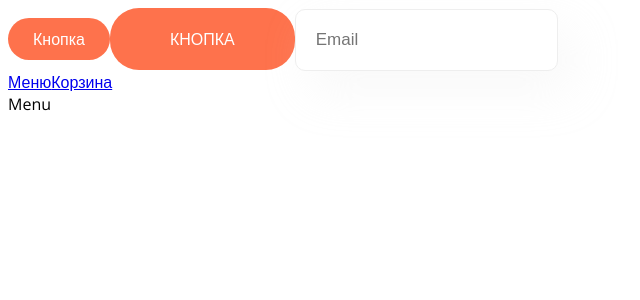
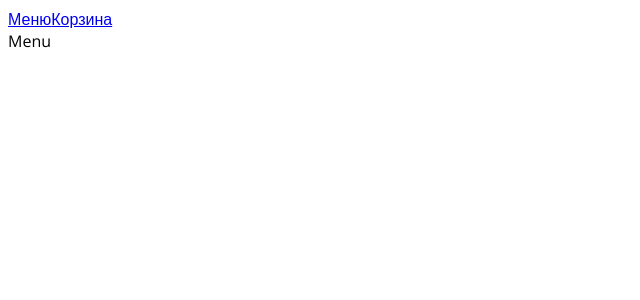
Before and after one commit to Likich02/pizza-app, a React (Vite) app: page / in a window 1280 px wide. Shown: the top 300 px of the page, without its empty margins (0-640 px from the left). Built offline with nearby package versions, Linux system fonts and the light colour scheme.

Commit message:
add Link & Outlet

```diff
--- a/src/App.tsx
+++ b/src/App.tsx
@@ -2,25 +2,10 @@
 
 import Button from "./components/Button/Button";
 import Input from "./components/Input/Input";
-import { RouterProvider, createBrowserRouter } from "react-router-dom";
+import { Link, RouterProvider, createBrowserRouter } from "react-router-dom";
 import { Cart } from "./pages/Cart/Cart";
 import { Menu } from "./pages/Menu/Menu";
 import { Error } from "./pages/Error/Error";
-
-const router = createBrowserRouter([
-  {
-    path: "/",
-    element: <Menu />,
-  },
-  {
-    path: "/cart",
-    element: <Cart />,
-  },
-  {
-    path: "*",
-    element: <Error />,
-  },
-]);
 
 function App() {
   const [counter, setCounter] = useState<number>(0);
@@ -36,11 +21,6 @@
         Кнопка
       </Button>
       <Input placeholder="Email" />
-      <div>
-        <a href="/">Меню</a>
-        <a href="/cart">Корзина</a>
-      </div>
-      <RouterProvider router={router} />
     </>
   );
 }
--- /dev/null
+++ b/src/layout/Menu/Menu.tsx
@@ -0,0 +1,15 @@
+import { Link, Outlet } from "react-router-dom";
+
+export function Layout() {
+  return (
+    <div>
+      <div>
+        <Link to="/">Меню</Link>
+        <Link to="/cart">Корзина</Link>
+      </div>
+      <div>
+        <Outlet />
+      </div>
+    </div>
+  );
+}
--- a/src/main.tsx
+++ b/src/main.tsx
@@ -2,10 +2,40 @@
 import ReactDOM from "react-dom/client";
 import App from "./App.tsx";
 import "./index.css";
-import { BrowserRouter } from "react-router-dom";
+import {
+  BrowserRouter,
+  RouterProvider,
+  createBrowserRouter,
+} from "react-router-dom";
+import { Menu } from "./pages/Menu/Menu.tsx";
+import { Cart } from "./pages/Cart/Cart.tsx";
+import { Error } from "./pages/Error/Error.tsx";
+import { Layout } from "./layout/Menu/Menu.tsx";
+
+const router = createBrowserRouter([
+  {
+    path: "/",
+    element: <Layout />,
+    children: [
+      {
+        path: "/",
+        element: <Menu />,
+      },
+      {
+        path: "/cart",
+        element: <Cart />,
+      },
+    ],
+  },
+
+  {
+    path: "*",
+    element: <Error />,
+  },
+]);
 
 ReactDOM.createRoot(document.getElementById("root")!).render(
   <React.StrictMode>
-    <App />
+    <RouterProvider router={router} />
   </React.StrictMode>
 );
```
